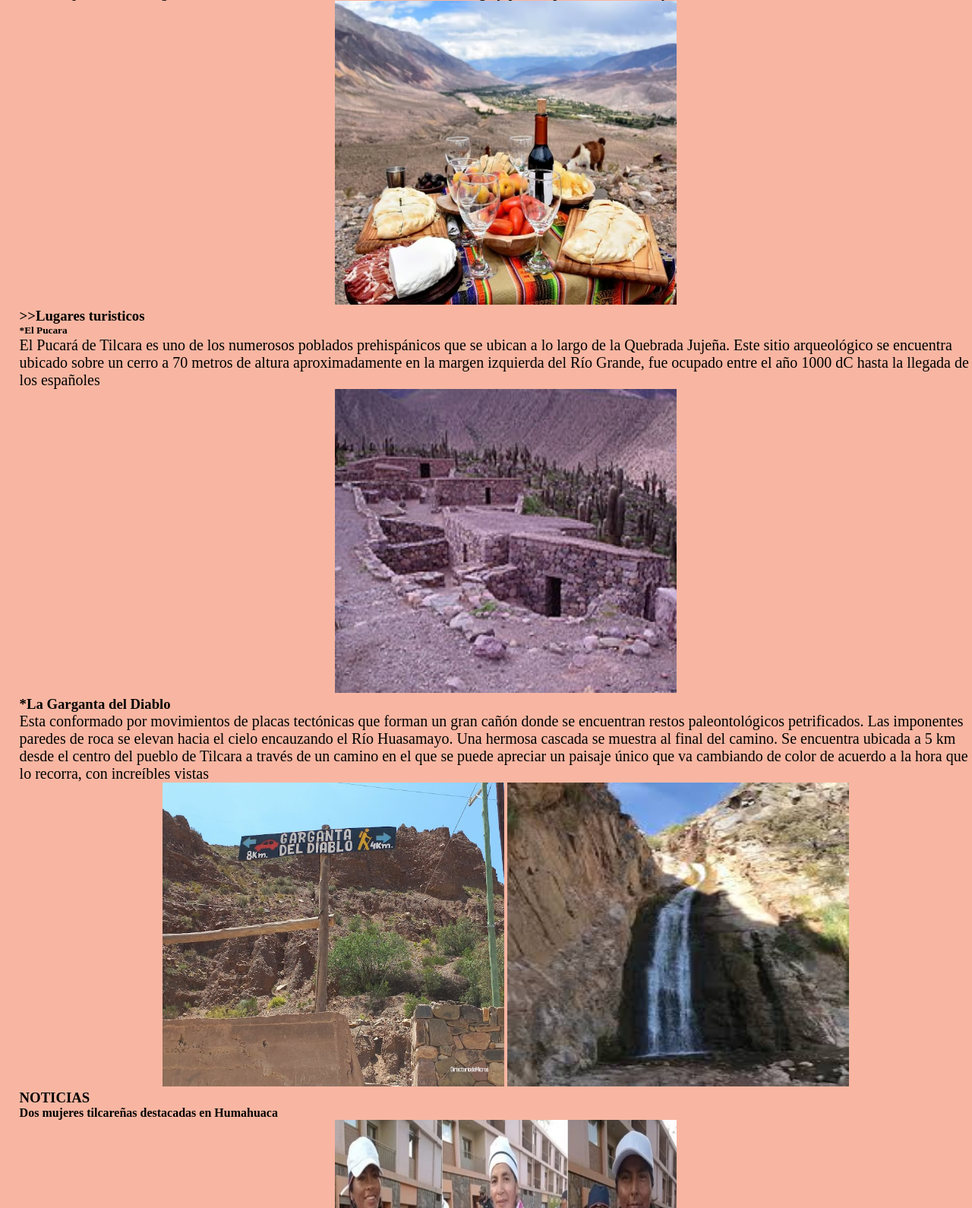
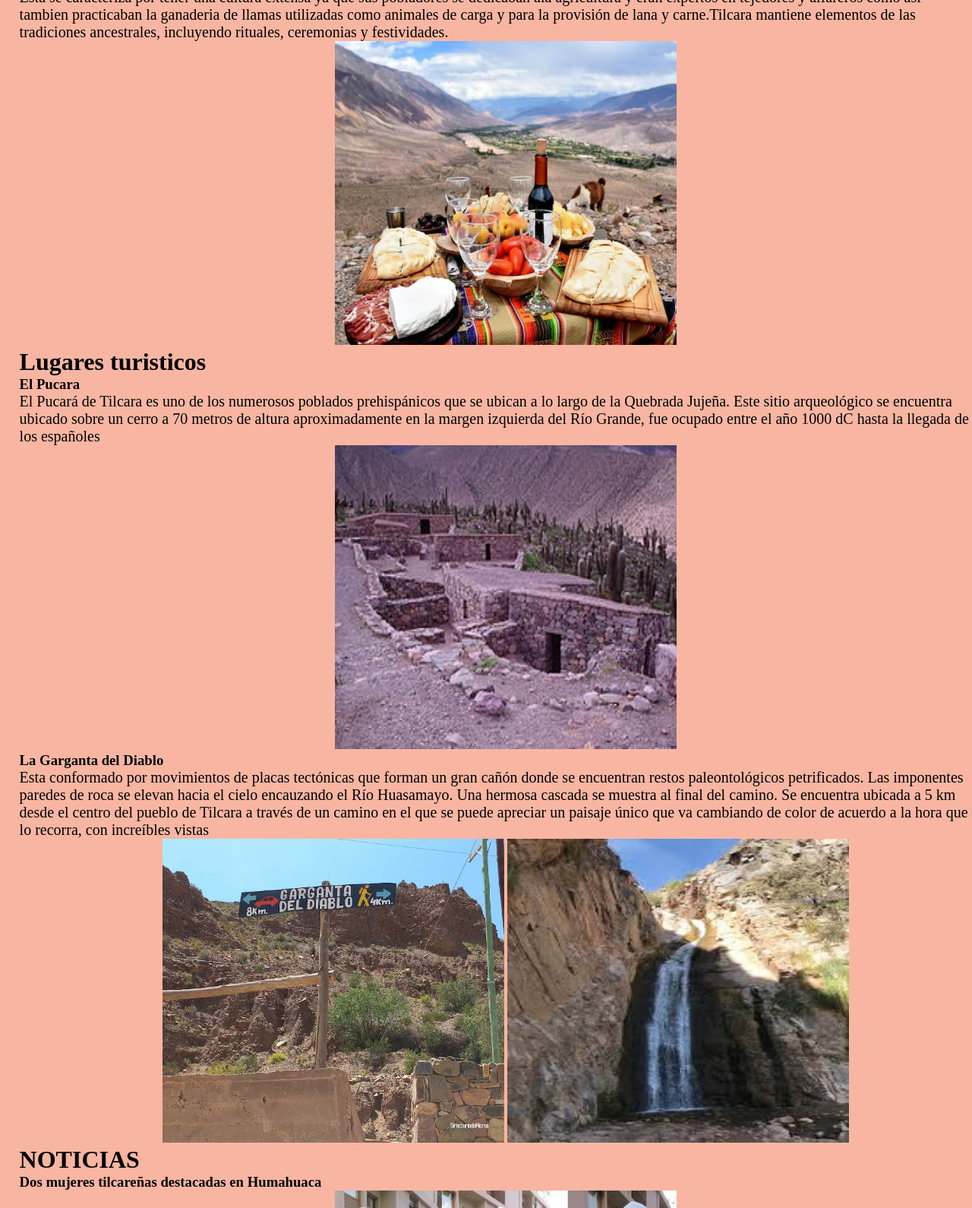
Before and after one commit to Cristian-Bautista/pv_tp1_Grupo5, a plain HTML site: page Index.html in a window 1280 px wide. Shown: the part 614-2204 px from the top of the page at 76% size. Drawn offline with Linux system fonts and the light colour scheme; files whose address does not match are found by name; a web font is replaced by a local one.

Commit message:
actualizacion de informacion de tilcara (calisaya yesica)

```diff
--- a/Index.html
+++ b/Index.html
@@ -23,7 +23,7 @@
         </ul>
     </nav>
     <div>
-        <h3>Ubicacion </h3>
+        <h1>Ubicacion </h1>
         <p> Tilcara es un departamento que esta ubicado en la provincia de Jujuy en Argentina en el centro de la quebrada de Humahuaca.
             Su nombre proviene de los indígenas OMAGUACAS que habitaron esas tierras hace más de 900 años atras.</p>
         <div class="Imagen">
@@ -33,22 +33,22 @@
             </center>
         </div>
 
-            <h3>> Cultura</h3>
-         <p>Esta se caracteriza por tener una cultura extensa ya que sus pobladores se dedicaban ala agricultura y eran expertos en tejedores y alfareros como asi tambien practicaban la ganaderia de llamas utilizadas como animales de carga y para la provisión de lana y carne.</p>
+            <h1>Cultura y Tradiciones</h1>
+         <p>Esta se caracteriza por tener una cultura extensa ya que sus pobladores se dedicaban ala agricultura y eran expertos en tejedores y alfareros como asi tambien practicaban la ganaderia de llamas utilizadas como animales de carga y para la provisión de lana y carne.Tilcara mantiene elementos de las tradiciones ancestrales, incluyendo rituales, ceremonias y festividades. </p>
         <div class="Imagen">
             <center><img src="Imagenes/cul.avif" alt=""></center>
         </div>
 
 
-        <h3> >>Lugares turisticos</h3>
-        <H5>*El Pucara </H5>
+        <h1>Lugares turisticos</h1>
+        <H3>El Pucara </H3>
         <P> El Pucará de Tilcara es uno de los numerosos poblados prehispánicos que se ubican a lo largo de la Quebrada Jujeña.
         Este sitio arqueológico se encuentra ubicado sobre un cerro a 70 metros de altura aproximadamente en la margen izquierda del Río Grande, fue ocupado entre el año 1000 dC hasta la llegada de los españoles</P>
         <div class="Imagen">
             <center><img src="Imagenes/pu.jpg" alt=""></center>
         </div>
 
-        <h3>*La Garganta del Diablo </h3>
+        <h3>La Garganta del Diablo </h3>
         <p>Esta conformado por movimientos de placas tectónicas que forman un gran cañón donde se encuentran restos paleontológicos petrificados.
         Las imponentes paredes de roca se elevan hacia el cielo encauzando el Río Huasamayo. Una hermosa cascada se muestra al final del camino.
         Se encuentra ubicada a 5 km desde el centro del pueblo de Tilcara a través de un camino en el que se puede apreciar un paisaje único que va cambiando de color de acuerdo a la hora que lo recorra, con increíbles vistas </p>
@@ -59,14 +59,14 @@
             </center>
         </div>
 
-        <H3>NOTICIAS</H3>
-        <H4>Dos mujeres tilcareñas destacadas en Humahuaca</H4>
+        <h1>NOTICIAS</H1>
+        <h3>Dos mujeres tilcareñas destacadas en Humahuaca</H3>
         <div class="Imagen">
             <center><img src="Imagenes/4.webp" alt=""></center>
         </div>
 
         <p>Dos mujeres reconocidas de Tilcara, María Galán y Rosalía Robles fueron destacadas por su labor en bien de la comunidad durante una ceremonia en Humahuaca, en el marco de la apertura del Juzgado especializado en violencia de género N° 4 y por el Mes de la Mujer por la conmemoración del Día Internacional de la Mujer del pasado 8 de marzo.</p>
-        <H3>En Tilcara se eligió la tortilla más rica</H3>
+        <h3>En Tilcara se eligió la tortilla más rica</H3>
         <div class="Imagen">
             <center><img src="Imagenes/5.webp" alt=""></center>
         </div>
```
